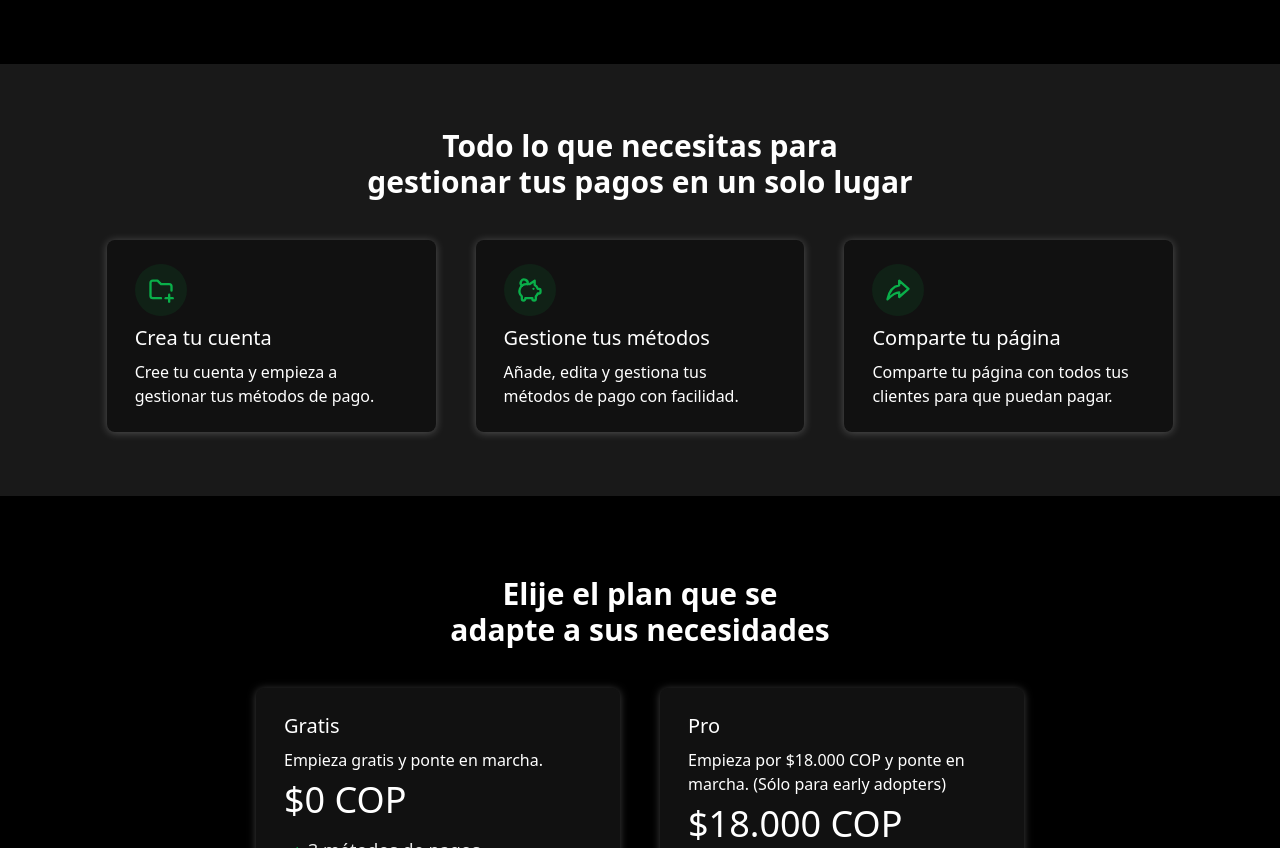
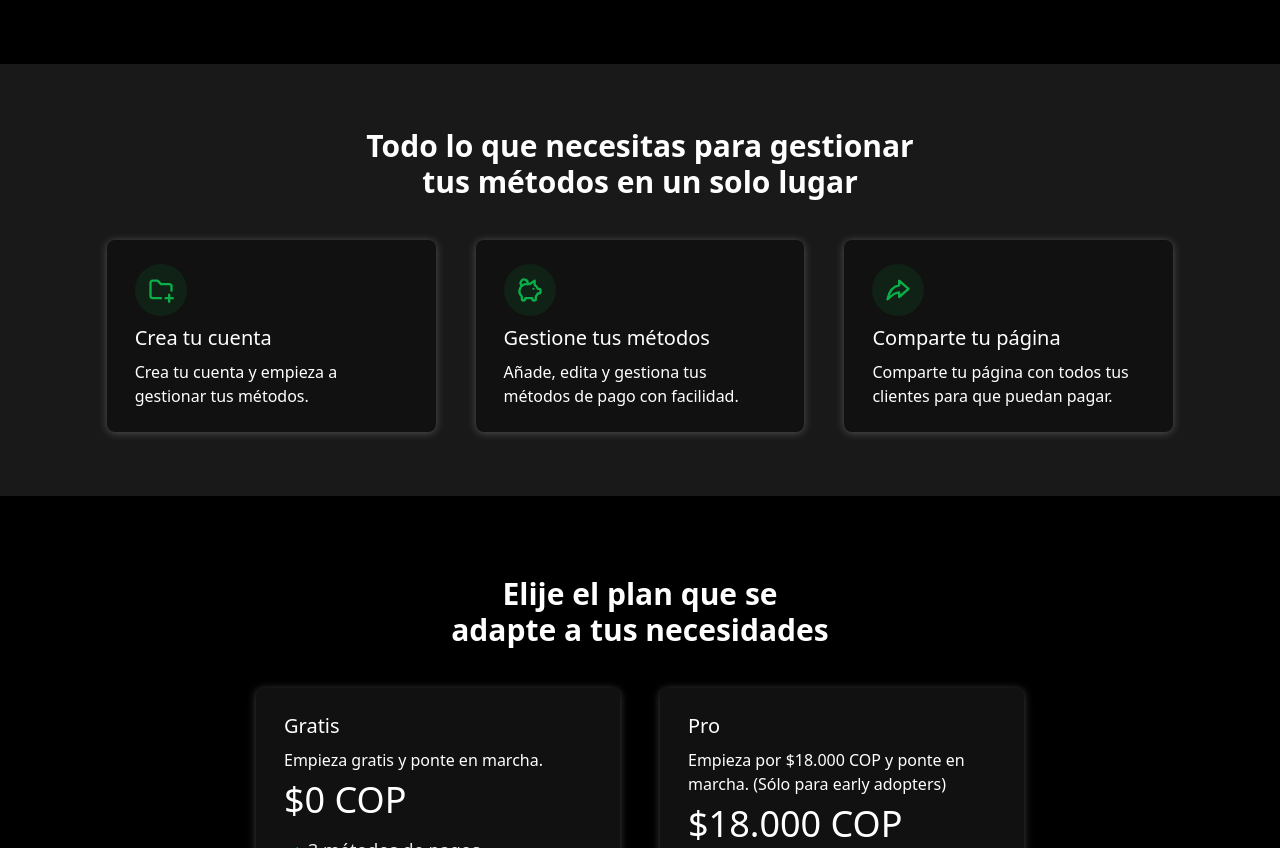
Before and after one commit to navidevof/landing-mis-links-de-pago, a Next.js app: page / in a window 1280 px wide. Shown: the part 520-1368 px from the top of the page. Built offline with nearby package versions, Linux system fonts and the light colour scheme; no server answers.

Commit message:
Refactor: adjust copy

```diff
--- a/components/SectionInformation.tsx
+++ b/components/SectionInformation.tsx
@@ -6,7 +6,7 @@ const CARDS = [
   {
     icon: <IconFolder className="size-7 text-custom-green-1" />,
     title: "Crea tu cuenta",
-    description: "Cree tu cuenta y empieza a gestionar tus métodos de pago.",
+    description: "Crea tu cuenta y empieza a gestionar tus métodos.",
   },
   {
     icon: <IconPig className="size-7 text-custom-green-1" />,
@@ -25,7 +25,7 @@ function SectionInformation() {
   return (
     <section className="bg-custom-black-3 flex flex-col gap-y-10 py-10 md:py-16">
       <h2 className="w-10/12 mx-auto text-center text-2xl font-semibold md:text-3xl max-w-screen-sm text-balance">
-        Todo lo que necesitas para gestionar tus pagos en un solo lugar
+        Todo lo que necesitas para gestionar tus métodos en un solo lugar
       </h2>
 
       <aside className="grid grid-cols-1 lg:grid-cols-3 w-10/12 mx-auto max-w-screen-xl gap-5 md:gap-10">
--- a/components/SectionPlans.tsx
+++ b/components/SectionPlans.tsx
@@ -39,7 +39,7 @@ function SectionPlans() {
   return (
     <section className="flex flex-col md:py-20 py-10 gap-y-10">
       <h2 className="text-center w-10/12 text-2xl font-semibold md:text-3xl max-w-screen-sm mx-auto text-balance">
-        Elije el plan que se adapte a sus necesidades
+        Elije el plan que se adapte a tus necesidades
       </h2>
       <div className="grid grid-cols-1 md:grid-cols-2 w-10/12 mx-auto max-w-screen-md gap-5 md:gap-10">
         {PLANS.map((plan, idx) => (
```
